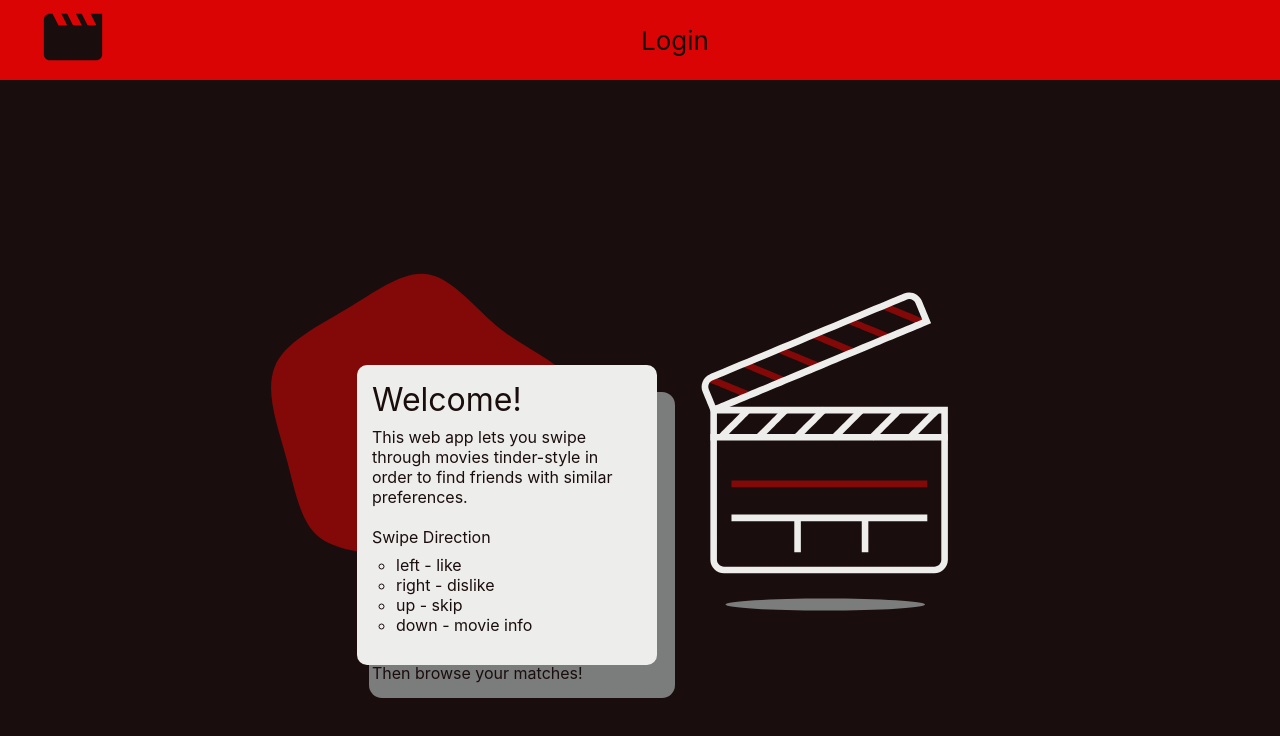
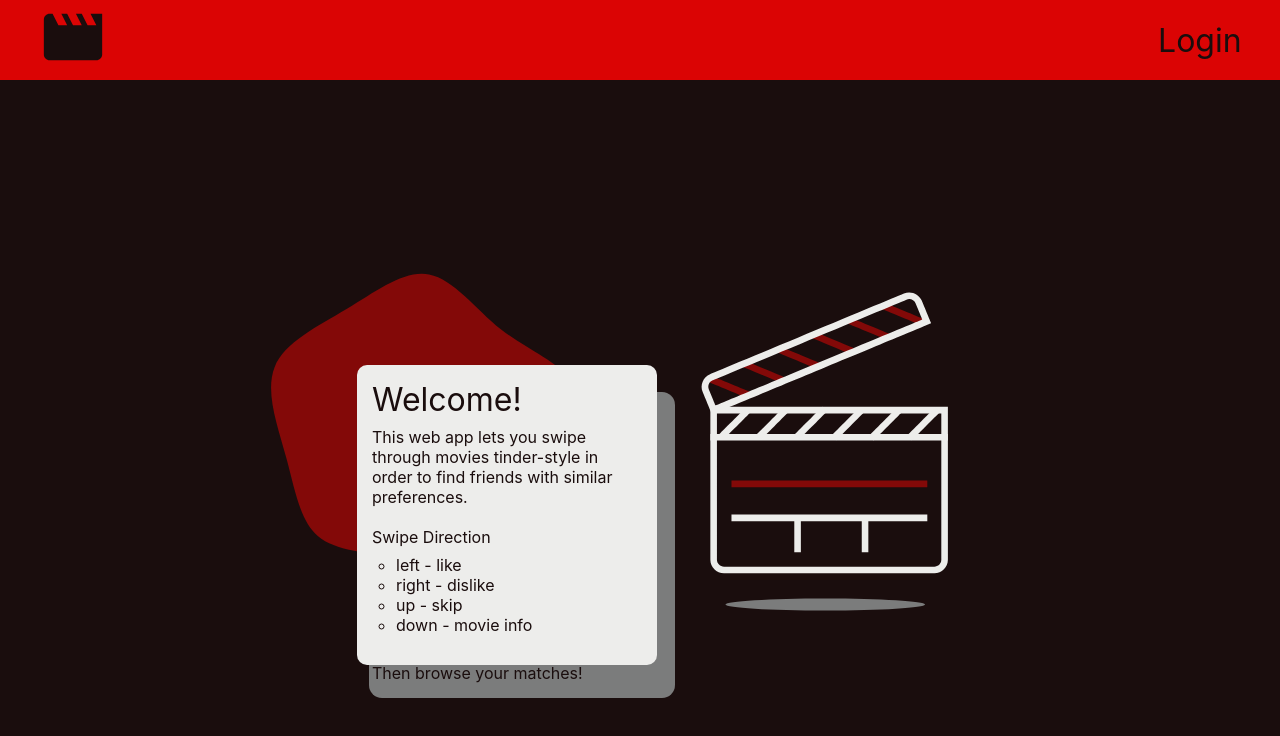
Before and after one commit to joshuahamlet/whatdoyouwannawatch, a React (Create React App) app: page / in a window 1280 px wide. Shown: the top 736 px of the page. Built offline with nearby package versions, Linux system fonts and the light colour scheme; no server answers.

Commit message:
feat: header updates

```diff
--- a/src/Components/Header.css
+++ b/src/Components/Header.css
@@ -26,4 +26,7 @@
     display: none;
   }
 
+  .navIcon {
+    font-size: 3rem;
+  }
 }
--- a/src/Components/Header.js
+++ b/src/Components/Header.js
@@ -146,22 +146,27 @@ const Header = () => {
       )}
 
       {currentUser.loading ? (
-        <div style={{ cursor: 'pointer',  }} onClick={handleOpen}>
+        <div
+          style={{
+            width: '100%',
+            cursor: 'pointer',
+            textAlign: 'right',
+            fontSize: '2rem',
+          }}
+          onClick={handleOpen}
+        >
           <div>Login</div>
         </div>
       ) : (
-        <div style={{ display: 'flex' }}>
-          <div
-            className='navText'
-            style={{ cursor: 'pointer' }}
-            onClick={handleLogout}
-          >
+        <div
+          style={{ display: 'flex', cursor: 'pointer' }}
+          onClick={handleLogout}
+        >
           <MdLogout
             className='navIcon'
             style={{ transform: 'translateY(0.2rem)', marginRight: '.25rem' }}
           />
-            Logout
-          </div>
+          <div className='navText'>Logout</div>
         </div>
       )}
 
```
Also changed, not shown: 1 other file (tests, documents, lock files or other folders).
